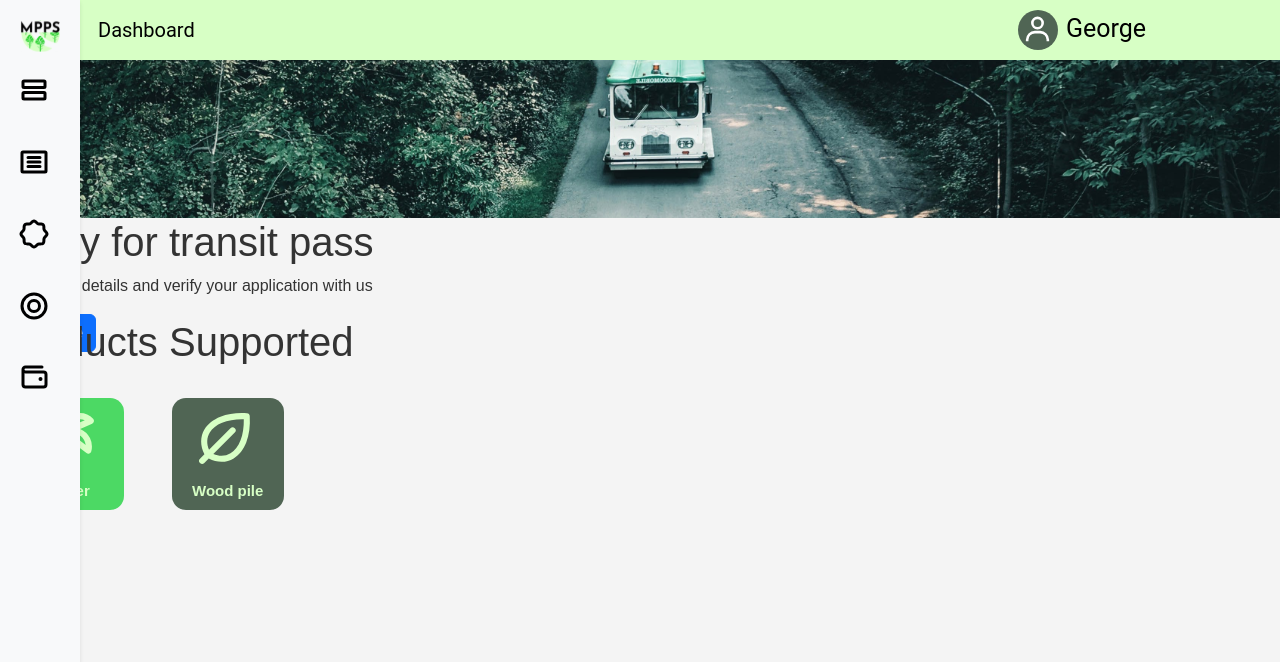
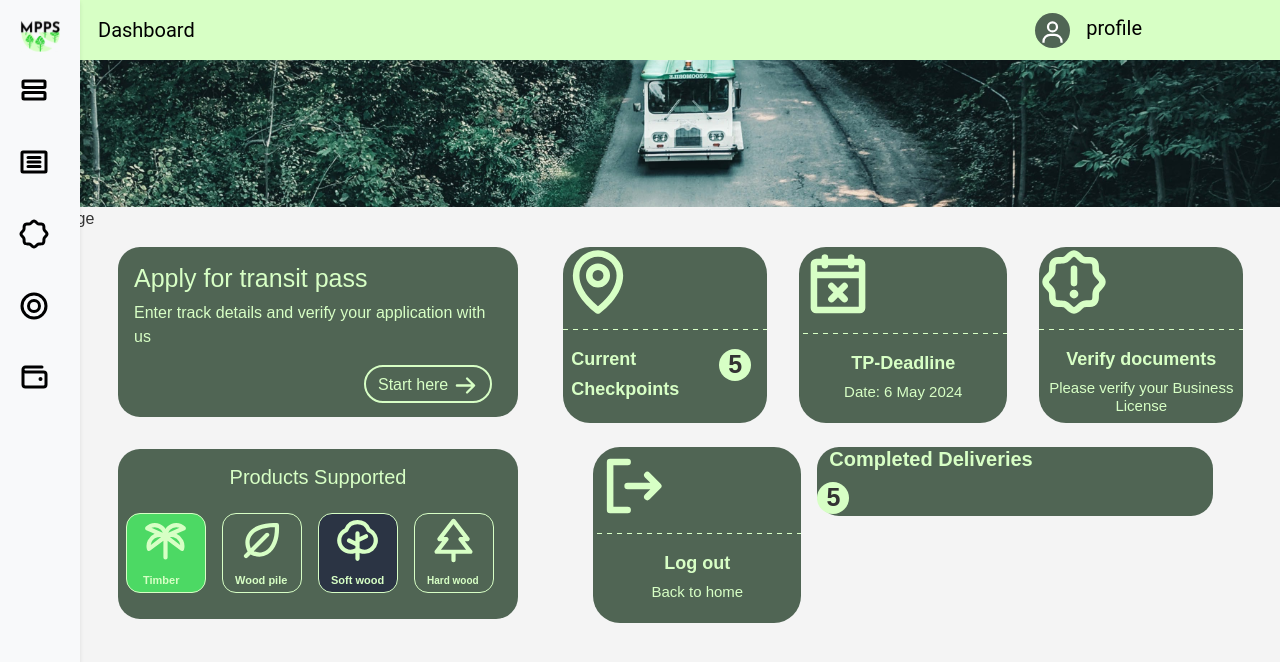
Before and after one commit to Eddieaero/Mpps-Project, a React (Vite) app in the folder Mpps-frontend/: page /Dashboard in a window 1280 px wide. Shown: the top 662 px of the page. Built offline with nearby package versions, Linux system fonts and the light colour scheme.

Commit message:
wrapping up the dashboard interface

```diff
--- a/Mpps-frontend/src/components/NavBar/NavBarPrivate.jsx
+++ b/Mpps-frontend/src/components/NavBar/NavBarPrivate.jsx
@@ -53,11 +53,11 @@ const NavBarPrivate = ( ) => {
           </Navbar.Brand>
 
           <div className=" p-5 d-flex  ">
-            <div className="m-1 align-items-center justify-items-center" style={{ width: "40px", height: "40px", borderRadius: "50px", backgroundColor: "var(--darkish-green)"}}>
-                <BiUser className="p-1 align-items-center justify-items-center" size={39}/>
+            <div className="m-2 align-items-center justify-items-center" style={{ width: "35px", height: "35px", borderRadius: "50px", backgroundColor: "var(--darkish-green)"}}>
+                <BiUser className="p-1 align-items-center justify-items-center" size={35}/>
             </div>
-            <p className="m-1 align-items-center justify-items-center" style={{color: "var(--plain-black)", fontSize: "25px", fontWeight: "normal"}}>
-                George
+            <p className="m-2 align-items-center justify-items-center" style={{color: "var(--plain-black)", fontSize: "20px", fontWeight: "normal"}}>
+                profile
             </p>
           </div>
         </Container>
--- a/Mpps-frontend/src/components/SideNavBar/SIdeNavBar.jsx
+++ b/Mpps-frontend/src/components/SideNavBar/SIdeNavBar.jsx
@@ -28,6 +28,7 @@ const SideNavBar = () => {
         const [activeItem, setActiveItem] = useState(null);
         const [isExpanded, setIsExpanded] = useState(false);
         const [sidebarWidth, setSidebarWidth] = useState('80px');
+        const [navItemWidth, setnavItemWidth] = useState("0px");
         // const [sidebar, setSidebar] = useState(false);
         // const showSidebar= () => setSidebar(!sidebar)
 
@@ -68,10 +69,13 @@ const SideNavBar = () => {
               <div onMouseEnter={() => {
                               setIsExpanded(true);
                               setSidebarWidth('250px');
+                              setnavItemWidth('200px');
+
                             }}
                             onMouseLeave={() => {
                               setIsExpanded(false);
                               setSidebarWidth('80px');
+                              setnavItemWidth('200px');
                             }}>
                 {SideBarData.map((item, index) => {
                     return (
--- a/Mpps-frontend/src/modules/Dashboard/Dashboard.jsx
+++ b/Mpps-frontend/src/modules/Dashboard/Dashboard.jsx
@@ -16,7 +16,8 @@ import Row from "react-bootstrap/Row";
 import Col from "react-bootstrap/Col"
 
 import Truck from "../../assets/truckpic.svg";
-import { TreePalm, Leaf, Tree, TreeEvergreen } from "@phosphor-icons/react";
+import Dashboardline from "../../assets/dashboardLine.svg";
+import { TreePalm, Leaf, Tree, TreeEvergreen, ArrowRight,MapPin,CalendarX,SealWarning,SignOut } from "@phosphor-icons/react";
 
 
 const Dashboard = () => {
@@ -24,51 +25,129 @@ const Dashboard = () => {
     return(
         <div className='d-flex flex-column'>
            <NavBarPrivate style={{ }}/>
-
-
+           <div className=''>
+                  <SideNavBar/>
+            </div>
             <div className='d-flex flex mainContent'>
-            <SideNavBar/>
-                <div className='' style={{ width: "100%", height: "100%", overflow: "hidden"}}>
+            <div className='' style={{ width: "95%", height: "100%"}}>
                     <div className=' '>
-                       <img src={Truck} style={{width: "100%", height: "100%", objectFit: "cover"}} />
+                       <img src={Truck} style={{marginLeft: "65px", width: "100%", height: "100%", objectFit: "cover", position: "relative"}} />
+                       <span style={{position: "absolute"}}> Hello George</span>
                     </div>
-                    <div className='' style={{width: "110rem", height: "320px"}}>
-                        <Col>
-                         <Row>
-                            <div style={{width: "400px", height: "100px"}}>
-                                <h1>Apply for transit pass</h1>
-                                <p>Enter track details and verify your application with us</p>
-                                <Button>Start here</Button>
+                    {/* <div className=' bg-black' style={{marginLeft: "80px", width: "75rem", height: "100%"}}> */}
+                    <div className=' p-4' style={{marginLeft: "90px", width: "95%" , height: "100%"}}>
+                        <Row>
+                        <Col lg={5} className='p-0'>
+                         <Row  className='m-0'>
+                            <div className='m-3 p-3' style={{borderRadius: "22px", backgroundColor: "var(--darkish-green)", width: "400px", height: "170px"}}>
+                                <h1 style={{fontSize: "25px", color: "var(--whitish-green)"}}>Apply for transit pass</h1>
+                                <p style={{color: "var(--whitish-green)"}}>Enter track details and verify your application with us</p>
+                                <Button className=" HeroText3   " style={{marginLeft: "230px", borderRadius: "50px", border: " 2px solid var(--whitish-green)", backgroundColor: "var(--darkish-green)", color: "var(--whitish-green)", height: "38px"}}>
+                                    Start here <ArrowRight size={25} weight="bold" /></Button>
                             </div>
                          </Row>
-                         <Row>
-                             <div style={{width: "400px", height: "100px"}}>
-                                <h1>Products Supported</h1>
+                         <Row className='m-3'>
+                             <div  style={{width: "400px", height: "170px", borderRadius: "22px", backgroundColor: "var(--darkish-green)"}}>
+                                <h1 className='m-3 text-center'  style={{fontSize: "20px", color: "var(--whitish-green)"}}>Products Supported</h1>
                                 <Row>
-                                    <div className='align-items-center  m-4' style={{ width: "7rem", height: "7rem", backgroundColor: "var(--primary-green)", borderRadius: "14px"}} >
-                                        <TreePalm className='m-2 ' size={65} weight="bold" color='var(--whitish-green)' />
-                                        <span className='m-3  ' style={{ fontWeight: "bold", color: "var(--whitish-green)", fontSize: "15px"}}>Timber</span>
+                                    <div className='align-items-center  m-2' style={{ width: "5rem", height: "5rem", border: " 0.3px solid var(--whitish-green)", backgroundColor: "var(--primary-green)", borderRadius: "14px"}} >
+                                        <TreePalm className='m-1 ' size={45} weight="bold" color='var(--whitish-green)' />
+                                        <span className='m-1  ' style={{ fontWeight: "bold", color: "var(--whitish-green)", fontSize: "11px"}}>Timber</span>
                                     </div>
-                                    <div className=' align-items-center  m-4 ' style={{ width: "7rem", height: "7rem", backgroundColor: "var(--darkish-green)", borderRadius: "14px"}} >
-                                        <Leaf className=' m-2 ' size={65} weight="bold" style={{ color: 'var(--whitish-green)'}}  />
-                                        <span className='m-2 text-center ' style={{ fontWeight: "bold", color: "var(--whitish-green)", fontSize: "15px"}}>Wood pile</span>
+                                    <div className=' align-items-center  m-2 ' style={{ width: "5rem", height: "5rem", border: " 0.3px solid var(--whitish-green)", backgroundColor: "var(--darkish-green)", borderRadius: "14px"}} >
+                                        <Leaf className=' m-1 ' size={45} weight="bold" style={{ color: 'var(--whitish-green)'}}  />
+                                        <span className='m-0 text-center ' style={{ fontWeight: "bold", color: "var(--whitish-green)", fontSize: "11px"}}>Wood pile</span>
                                     </div>
-                                    <div className='align-items-center  m-4' style={{ width: "7rem", height: "7rem", backgroundColor: "var(--dark-blue)", borderRadius: "14px"}} >
-                                        <Tree className=' m-2' size={65} weight="bold" color='var(--whitish-green)' />
-                                        <span className='m-1  ' style={{ fontWeight: "bold", color: "var(--whitish-green)", fontSize: "15px"}}>Soft wood</span>
+                                    <div className='align-items-center  m-2' style={{ width: "5rem", height: "5rem", border: " 0.3px solid var(--whitish-green)", backgroundColor: "var(--dark-blue)", borderRadius: "14px"}} >
+                                        <Tree className=' m-1' size={45} weight="bold" color='var(--whitish-green)' />
+                                        <span className='m-0  ' style={{ fontWeight: "bold", color: "var(--whitish-green)", fontSize: "11px"}}>Soft wood</span>
                                     </div>
-                                    <div className='align-items-center  m-4' style={{ width: "7rem", height: "7rem", backgroundColor: "var(--darkish-green)", borderRadius: "14px"}} >
-                                        <TreeEvergreen className='m-2 ' size={65} weight="bold" color='var(--whitish-green)' />
-                                        <span className='m-1  ' style={{ fontWeight: "bold", color: "var(--whitish-green)", fontSize: "15px"}}>Hard wood</span>
+                                    <div className='align-items-center  m-2' style={{ width: "5rem", height: "5rem", border: " 0.3px solid var(--whitish-green)", backgroundColor: "var(--darkish-green)", borderRadius: "14px"}} >
+                                        <TreeEvergreen className='m-1 ' size={45} weight="bold" color='var(--whitish-green)' />
+                                        <span className='m-0  ' style={{ fontWeight: "bold", color: "var(--whitish-green)", fontSize: "10px"}}>Hard wood</span>
                                     </div>
                                 </Row>
                             </div>
                          </Row>
                         </Col>
-                        <Col>
-                        <Row></Row>
-                         <Row></Row>
+                        <Col lg={7} className='  '>
+                            <Row className=' d-flex justify-content-center align-items-center'>
+                                <div className='align-items-center d-flex justify-content-center' style={{display: 'flex', justifyContent: 'space-between'}}>
+                                    <div className=' flex justify-content-center align-items-center m-3' style={{width: "13rem", height: "11rem", borderRadius: "27px", backgroundColor: "var(--darkish-green)"}}>
+                                        <div className=' flex justify-content-center align-items-center'>
+                                            <MapPin size={70} color="var(--whitish-green)" weight="bold" />
+                                            <img src={Dashboardline}/>
+                                        </div>
+                                        <Row className=' '>
+                                            <Col className='m-2 '>
+                                                <h2 style={{ color: "var(--whitish-green)", fontSize: "18px", fontWeight: "bold"}}>Current</h2>
+                                                <h2 style={{ color: "var(--whitish-green)", fontSize: "18px", fontWeight: "bold"}}>Checkpoints</h2>
+                                            </Col>
+                                            <Col className='m-2'>
+                                                <span className=' flex justify-content-center align-items-center text-center' style={{  display: 'flex',  color: "--custom-grey-100", backgroundColor: 'var(--whitish-green)', width: '2rem', height: '2rem', borderRadius: "100px" }}>
+                                                    <p className='m-2' style={{ fontSize: "25px", fontWeight: "bold"}}>5</p>
+                                                </span>
+                                            </Col>
+                                        </Row>
+
+                                    </div>
+                                    <div className=' flex justify-content-center align-items-center m-3' style={{width: "13rem", height: "11rem", borderRadius: "27px", backgroundColor: "var(--darkish-green)"}}>
+                                        <Col className='m-1  flex'>
+                                            <CalendarX size={70} color="var(--whitish-green)" weight="bold" />
+                                            <img src={Dashboardline}/>
+                                        </Col>
+                                        <div>
+                                            <Col className='m-2 text-center '>
+                                                <h2 style={{ color: "var(--whitish-green)", fontSize: "18px", fontWeight: "bold"}}>TP-Deadline</h2>
+                                                <h2 style={{ color: "var(--whitish-green)", fontSize: "15px", fontWeight: "normal"}}>Date: 6 May 2024</h2>
+                                            </Col>
+                                        </div>
+
+                                    </div>
+                                    <div className=' flex justify-content-center align-items-center m-3' style={{width: "13rem", height: "11rem", borderRadius: "27px", backgroundColor: "var(--darkish-green)"}}>
+                                        <div className=''>
+                                            <SealWarning size={70} color="var(--whitish-green)" weight="bold" />
+                                            <img src={Dashboardline}/>
+                                        </div>
+                                        <div>
+                                            <Col className='m-1 p-1  text-center '>
+                                                <h2 style={{ color: "var(--whitish-green)", fontSize: "18px", fontWeight: "bold"}}>Verify documents</h2>
+                                                <h2 style={{ color: "var(--whitish-green)", fontSize: "15px", fontWeight: "normal"}}>Please verify your Business License</h2>
+                                            </Col>
+                                        </div>
+                                    </div>
+                                </div>
+                            </Row>
+                            <Row className='' >
+                                {/* <div style={{display: 'flex', justifyContent: 'space-between'}}> */}
+                                <div className='d-flex'>
+                                    <div className='m-2' style={{width: "13rem", height: "11rem", borderRadius: "27px", backgroundColor: "var(--darkish-green)"}}>
+                                        <div className='m-1'>
+                                            <SignOut size={70} color="var(--whitish-green)" weight="bold" />
+                                            <img src={Dashboardline}/>
+                                        </div>
+                                        <div>
+                                            <Col className='m-1 p-1  text-center '>
+                                                <h2 style={{ color: "var(--whitish-green)", fontSize: "18px", fontWeight: "bold"}}>Log out </h2>
+                                                <h2 style={{ color: "var(--whitish-green)", fontSize: "15px", fontWeight: "normal"}}>Back to home</h2>
+                                            </Col>
+                                        </div>
+
+                                    </div>
+                                    <Row className='m-2' style={{width: "28rem", height: "4.3rem", borderRadius: "22px", backgroundColor: "var(--darkish-green)"}}>
+                                        <di>
+                                            <h2  style={{ color: "var(--whitish-green)", fontSize: "20px", fontWeight: "bold"}}>Completed Deliveries</h2>
+                                        </di>
+                                        <span className=' flex justify-content-center align-items-center text-center' style={{  display: 'flex',  color: "--custom-grey-100", backgroundColor: 'var(--whitish-green)', width: '2rem', height: '2rem', borderRadius: "100px" }}>
+                                            <p className='m-2' style={{ fontSize: "25px", fontWeight: "bold"}}>5</p>
+                                        </span>
+                                    </Row>
+                                </div>
+                             </Row>
                         </Col>
+
+                        </Row>
+
 
                     </div>
                 </div>
```
Also changed, not shown: Mpps-frontend/src/assets/dashboardLine.svg (added).
